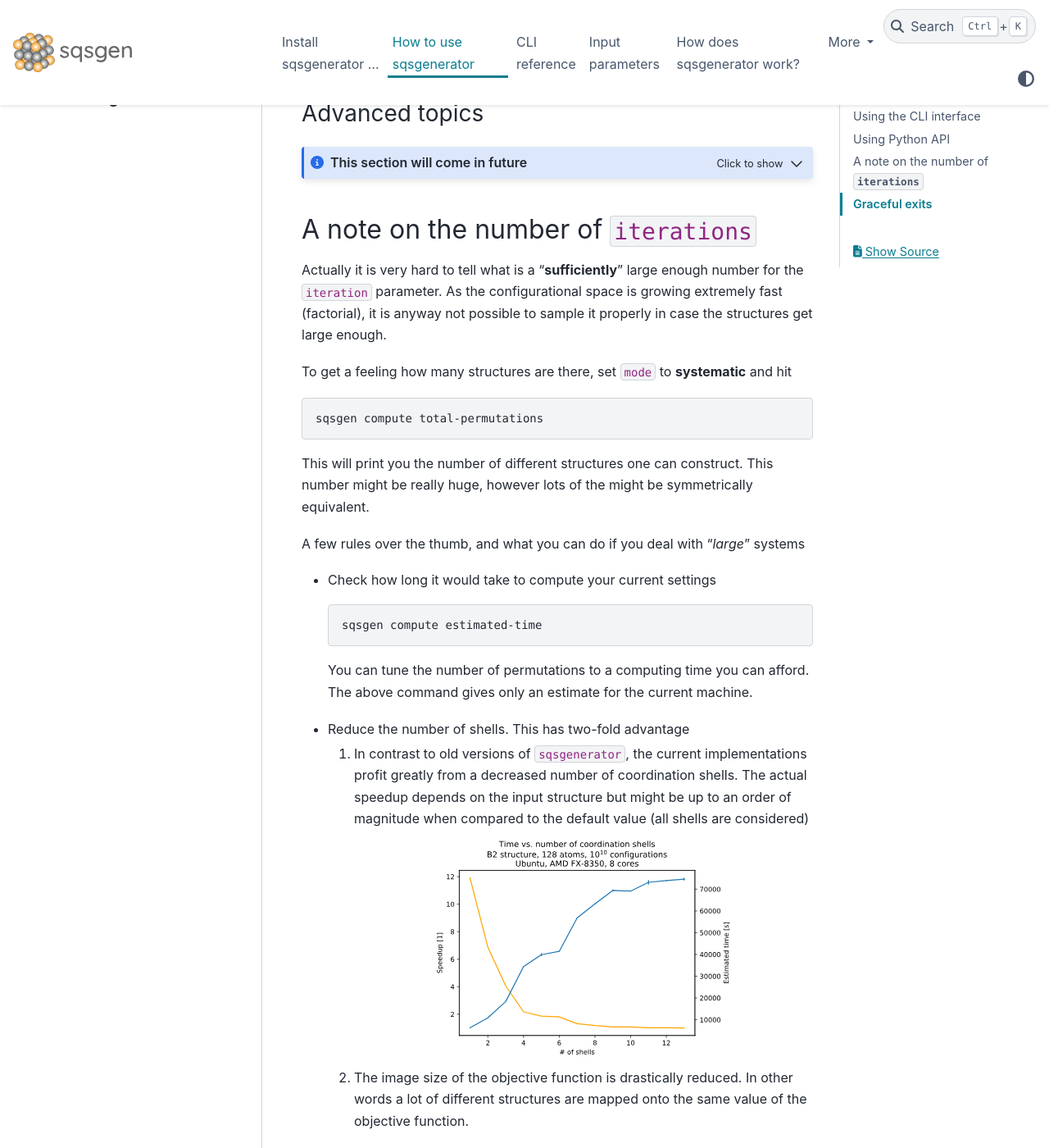
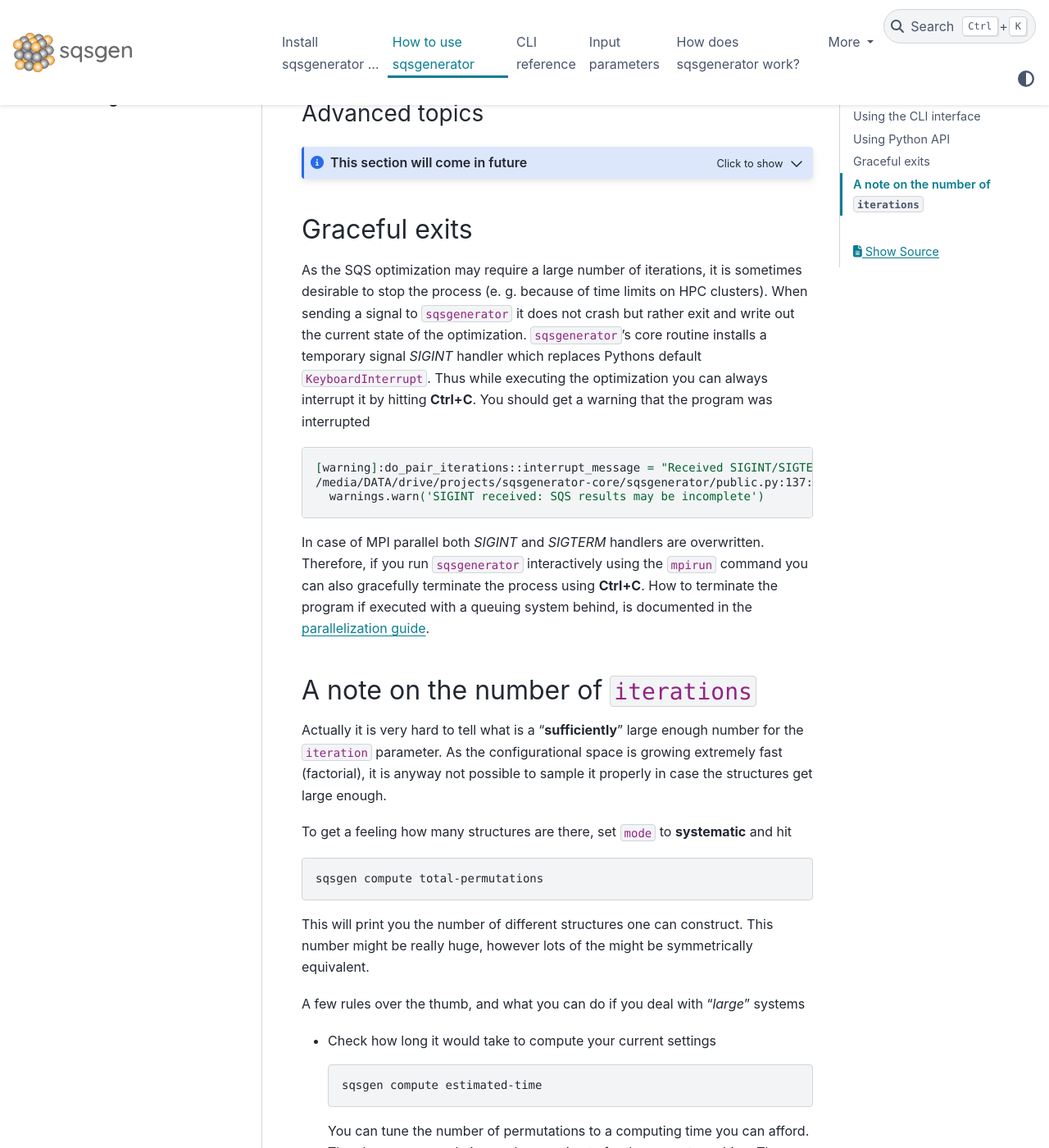
Before and after one commit to dgehringer/sqsgenerator, a Sphinx documentation site: the page built from docs/source/how_to.md, in a window 1280 px wide and 1400 px high, scrolled down 7191 px. Shown: the whole window at 82% size. Built offline with Sphinx 7.4.7 and the PyData theme 0.15.4, drawn with Linux system fonts in a browser that asks for light colours; the version number is read from the project's files by our own code; some of the changed text lies outside the part shown.

Commit message:
:memo: added docs about graceful exits :memo: added how to

````diff
--- a/docs/source/api_reference.rst
+++ b/docs/source/api_reference.rst
@@ -9,6 +9,8 @@ API Reference
 
 .. autofunction:: sqsgenerator.public.read_settings_file
 
+.. autofunction:: sqsgenerator.public.export_structures
+
 .. autoclass:: sqsgenerator.public.IterationMode
 
     .. attribute:: random
@@ -17,7 +19,7 @@ API Reference
 
     .. attribute:: systematic
 
-        Will cause sqsgenrator to systematically sample the configurational space. This setting is recommended only
+        Will cause sqsgenerator to systematically sample the configurational space. This setting is recommended only
         for relatively "*small*" structures. We strongly encourage you to use:
 
             .. highlight:: bash
--- a/docs/source/how_to.md
+++ b/docs/source/how_to.md
@@ -346,6 +346,27 @@ This section needs still to be done
  - Maybe MPI enabled version
 ```
 
+
+## Graceful exits
+
+As the SQS optimization may require a large number of iterations, it is sometimes desirable to stop the process
+(e. g. because of time limits on HPC clusters). When sending a signal to `sqsgenerator` it does not crash but rather
+exit and write out the current state of the optimization.
+`sqsgenerator`'s core routine installs a temporary signal *SIGINT* handler which replaces Pythons default
+`KeyboardInterrupt`. Thus while executing the optimization you can always interrupt it by hitting **Ctrl+C**. You should
+get a warning that the program was interrupted
+
+```{code-block} bash
+[warning]:do_pair_iterations::interrupt_message = "Received SIGINT/SIGTERM results may be incomplete"
+/media/DATA/drive/projects/sqsgenerator-core/sqsgenerator/public.py:137: UserWarning: SIGINT received: SQS results may be incomplete
+  warnings.warn('SIGINT received: SQS results may be incomplete')
+```
+
+In case of MPI parallel both *SIGINT* and *SIGTERM* handlers are overwritten. Therefore, if you run `sqsgenerator`
+interactively using the `mpirun` command you can also gracefully terminate the process using **Ctrl+C**. How to
+terminate the program if executed with a queuing system behind, is documented in the
+[parallelization guide](parallelization.md).
+
 ## A note on the number of `iterations`
 
 Actually it is very hard to tell what is a "**sufficiently**" large enough number for the `iteration` parameter. As the
@@ -370,7 +391,7 @@ A few rules over the thumb, and what you can do if you deal with "*large*" syste
     ```
 
     You can tune the number of permutations to a computing time you can afford. The above command gives only an estimate
-    for the current machine.
+    for the current machine. The above command analyzes $10^5$ random configurations and
 
   - Reduce the number of shells. This has two-fold advantage
     1. In contrast to old versions of `sqsgenerator`, the current implementations profit greatly from a decreased number
````
Also changed, not shown: other parts of docs/source/how_to.md (+0 -6 lines), docs/source/parallelization.md (+5 -0 lines).
